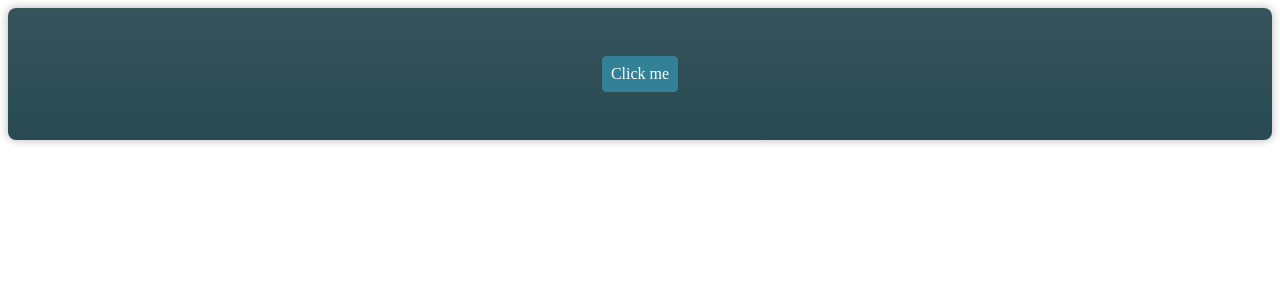
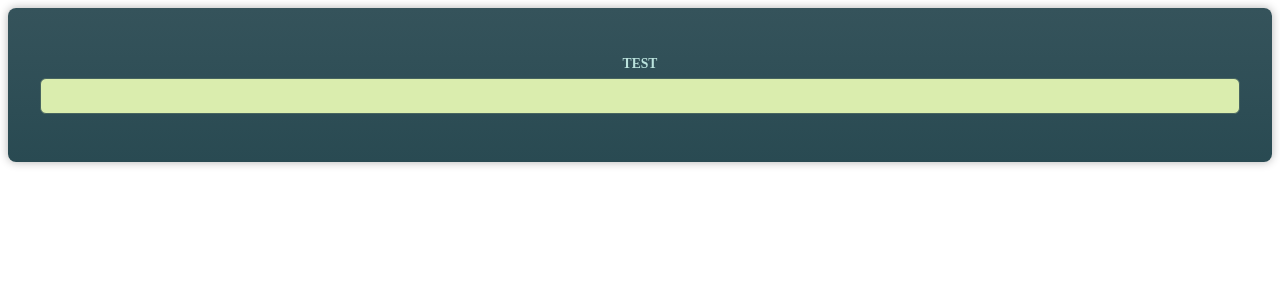
Before and after one commit to lboyadzhiev/basic-ts-app, a React (Vite) app: page / in a window 1280 px wide. Shown: the top 300 px of the page. Built offline with nearby package versions, Linux system fonts and the light colour scheme.

Commit message:
Make Custom Input Component working with REf

```diff
--- a/src/App.tsx
+++ b/src/App.tsx
@@ -1,14 +1,16 @@
 import './App.css';
 
 // components
-// import Input from './components/Input';
-import Button from './components/Button';
-import Container from './components/Container';
+import Input from './components/Input';
+// import Button from './components/Button';
+// import Container from './components/Container';
+import { useRef } from 'react';
 
 function App() {
+  const inputRef = useRef<HTMLInputElement>(null);
   return (
     <main>
-      <Container as={Button}>Click me</Container>
+      <Input label='Test' id='test' ref={inputRef} />
     </main>
   );
 }
--- a/src/components/Input.tsx
+++ b/src/components/Input.tsx
@@ -1,4 +1,4 @@
-import { type ComponentPropsWithoutRef } from 'react';
+import { forwardRef, type ComponentPropsWithoutRef } from 'react';
 
 import './Input.css';
 
@@ -7,11 +7,16 @@ type InputProps = {
   id: string;
 } & ComponentPropsWithoutRef<'input'>;
 
-export default function Input({ id, label, ...props }: InputProps) {
+const Input = forwardRef<HTMLInputElement, InputProps>(function Input(
+  { id, label, ...props },
+  ref
+) {
   return (
     <p className='CustomInput'>
       <label htmlFor={id}>{label}</label>
-      <input id={id} {...props} />
+      <input id={id} {...props} ref={ref} />
     </p>
   );
-}
+});
+
+export default Input;
```
